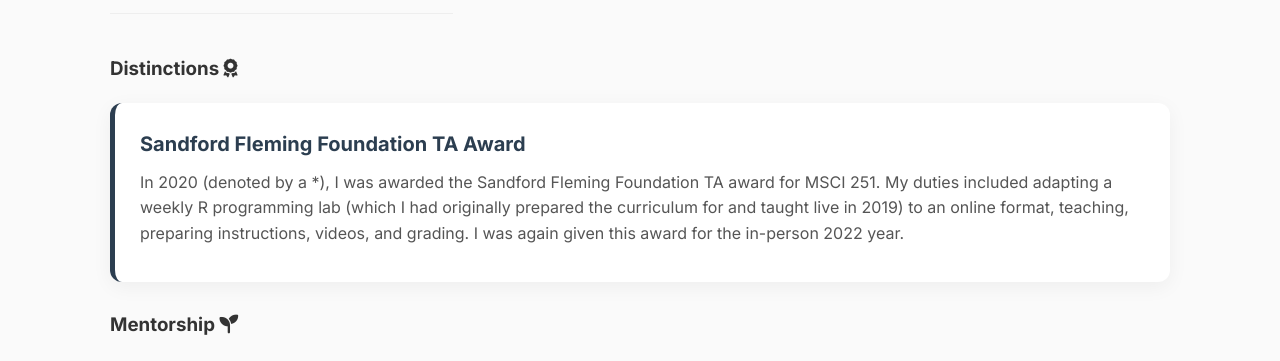
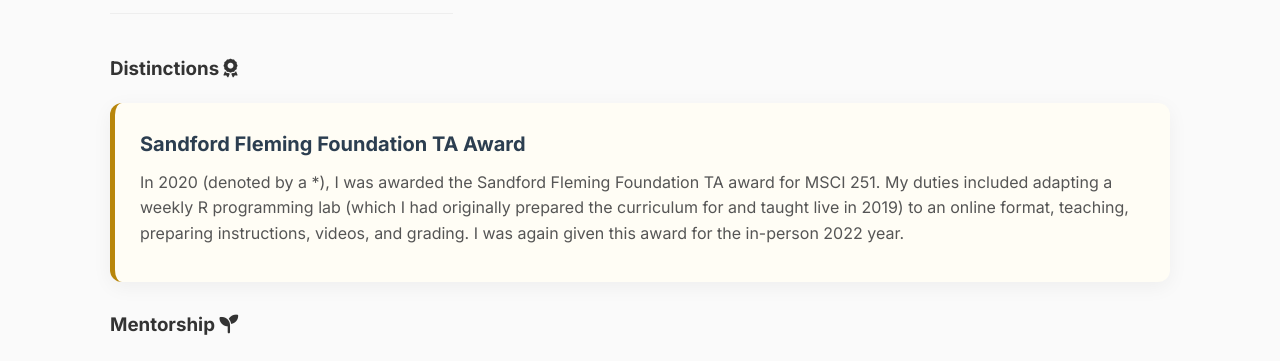
Before and after one commit to DaniRip/DaniRip.github.io, a Jekyll site: the page built from teaching.md, in a window 1280 px wide. Shown: the part 1109-1470 px from the top of the page. Built offline with Jekyll 4.4.1, drawn with Linux system fonts in a browser that asks for light colours.

Commit message:
Update style.css

```diff
--- a/assets/css/style.css
+++ b/assets/css/style.css
@@ -552,6 +552,11 @@
     color: #555;
 }
 
+.award-card.card {
+    border-left: 5px solid #b8860b; /* A soft gold/bronze border */
+    background-color: #fffdf5;     /* Very faint gold tint */
+}
+
 /* Buttons */
 .btn {
     display: inline-block;
```
